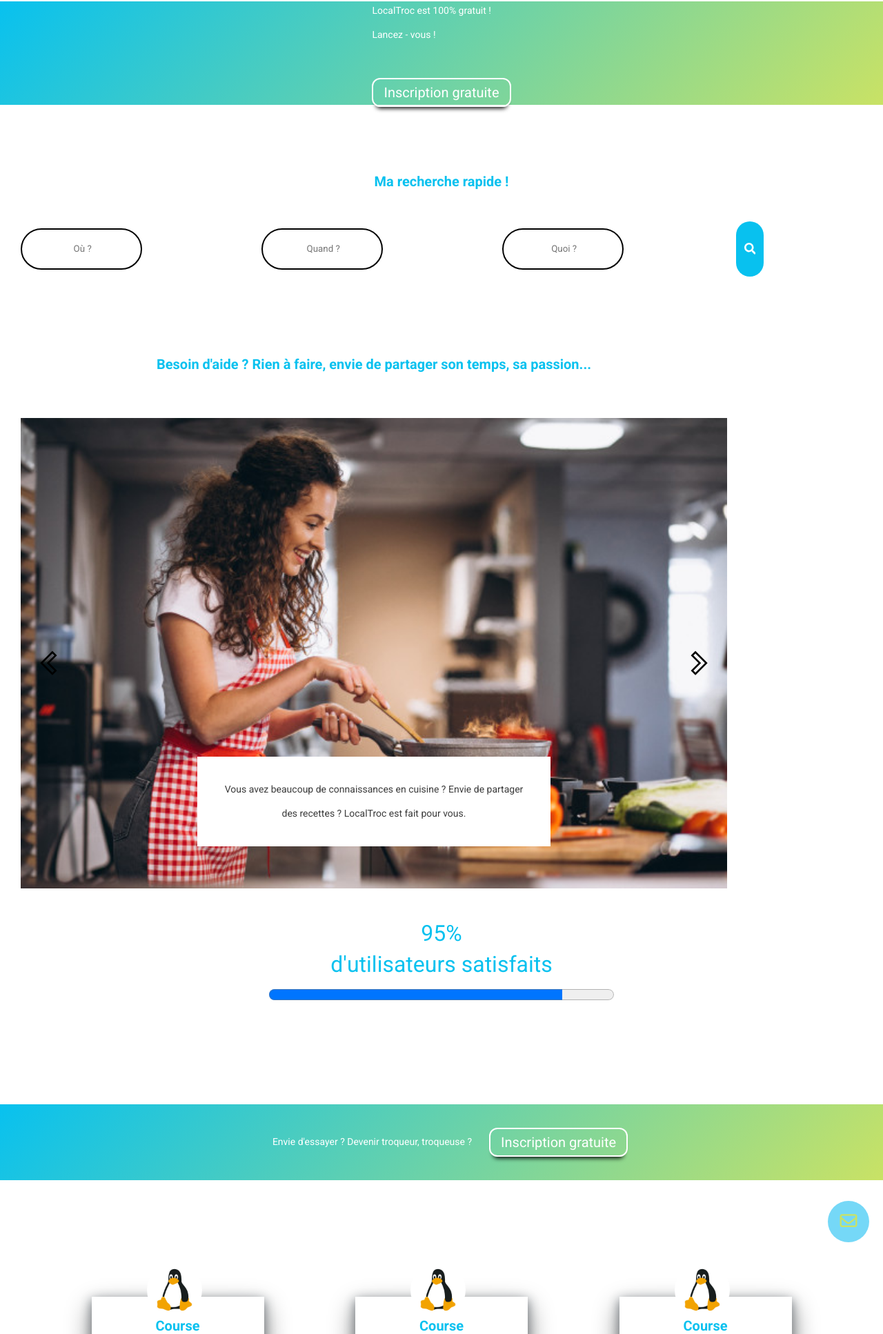
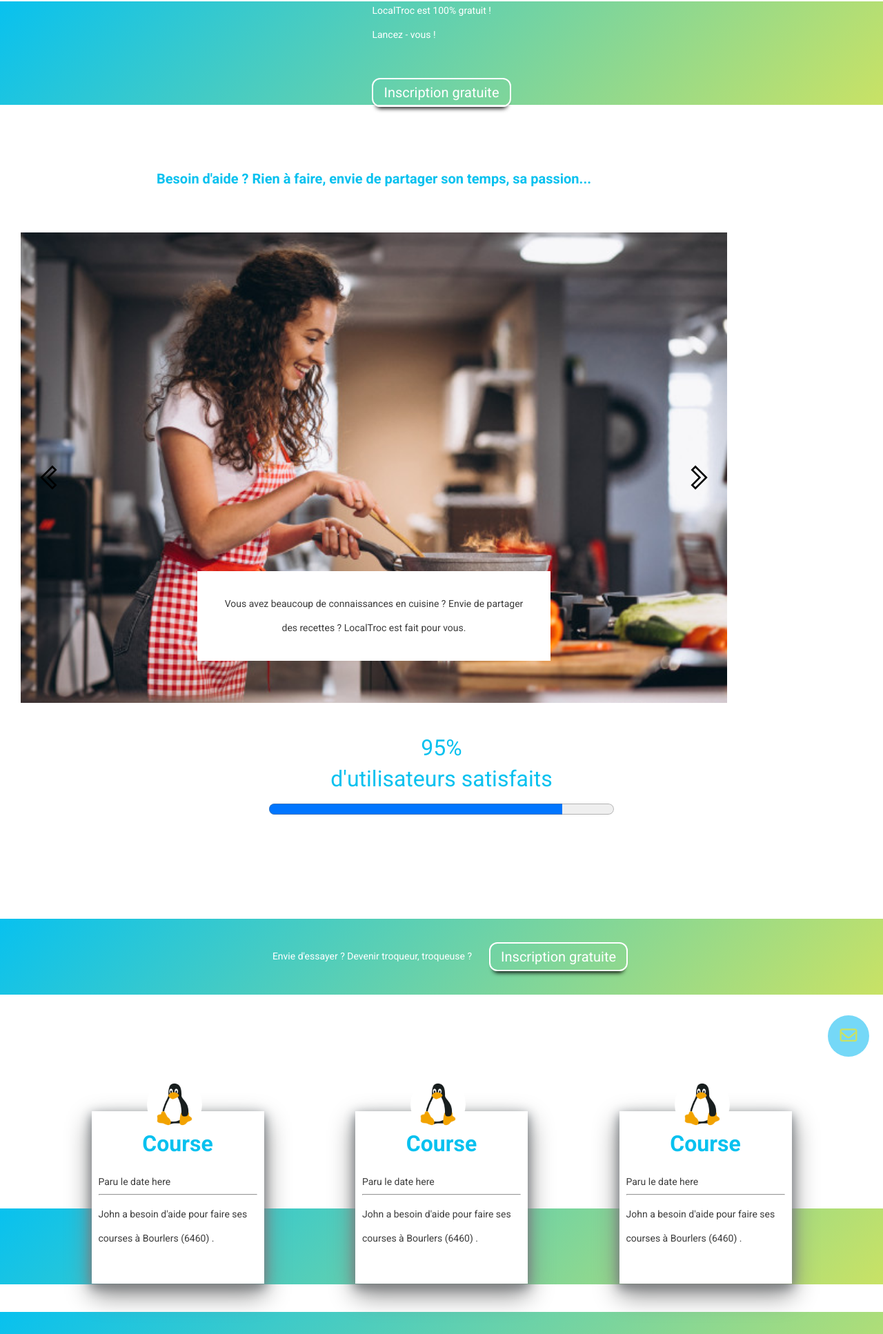
Before and after one commit to Elogeek/LocalTroc, a PHP site: page / in a window 1280 px wide. Shown: the part 825-2759 px from the top of the page at 69% size. Run offline with PHP 8.4, Linux system fonts and the light colour scheme; some libraries are stand-ins or nearby versions.

Commit message:
change design service home page

```diff
--- a/View/home.php
+++ b/View/home.php
@@ -32,19 +32,6 @@ if(!$connected) { ?>
         </div>
     </div><?php
 } ?>
-
-
-
-<div id="div4">
-    <h2>Ma recherche rapide !</h2>
-    <div id="search-bar">
-        <input type="text" placeholder=" Où ?">
-        <input type="text" placeholder=" Quand ?">
-        <input type="text" placeholder=" Quoi ?">
-        <button type="submit" name="header_search_submit" class="button-reset color-inherit db o-60 absolute center-v right-1 hover-primary6"><svg aria-hidden="true" focusable="false" data-prefix="fas" data-icon="search" role="img" xmlns="http://www.w3.org/2000/svg" viewBox="0 0 512 512" class="svg-inline--fa fa-search fa-w-16 fa-fw"><path fill="currentColor" d="M505 442.7L405.3 343c-4.5-4.5-10.6-7-17-7H372c27.6-35.3 44-79.7 44-128C416 93.1 322.9 0 208 0S0 93.1 0 208s93.1 208 208 208c48.3 0 92.7-16.4 128-44v16.3c0 6.4 2.5 12.5 7 17l99.7 99.7c9.4 9.4 24.6 9.4 33.9 0l28.3-28.3c9.4-9.4 9.4-24.6.1-34zM208 336c-70.7 0-128-57.2-128-128 0-70.7 57.2-128 128-128 70.7 0 128 57.2 128 128 0 70.7-57.2 128-128 128z"></path></svg></button>
-        <path fill="currentColor" d="M505 442.7L405.3 343c-4.5-4.5-10.6-7-17-7H372c27.6-35.3 44-79.7 44-128C416 93.1 322.9 0 208 0S0 93.1 0 208s93.1 208 208 208c48.3 0 92.7-16.4 128-44v16.3c0 6.4 2.5 12.5 7 17l99.7 99.7c9.4 9.4 24.6 9.4 33.9 0l28.3-28.3c9.4-9.4 9.4-24.6.1-34zM208 336c-70.7 0-128-57.2-128-128 0-70.7 57.2-128 128-128 70.7 0 128 57.2 128 128 0 70.7-57.2 128-128 128z"></path>
-    </div>
-</div>
 
 <!--articles diapo-->
 <div class="diapo">
@@ -216,38 +203,44 @@ if(!$connected) { ?>
 <div id="div9">
     <!--Affiche près de chez soi, les derniers services create
   quand service terminée === hidden -->
-    <div class="helpRectangle">
-        <div class="imageRectangle"></div>
-        <div class="subjectRectangle">
+    <div class="lastSerivces">
+        <div class="imageRectangle"></div> <!--soit linux où avatar de l' user qui créer le service-->
+        <div class="subjectServices">
             <h2>Course</h2>
+            <span>Paru le date here</span>
+            <hr>
         </div>
-        <div class="descriptionRectangle">
+        <div class="descriptionServices">
             <p>
-                <span class="blue">John</span> a besoin d'aide pour faire ses courses  à <span class="gras"> Bourlers (6460) </span> <span class="timeService">aujourd'hui .</span>
+                <span>John</span> a besoin d'aide pour faire ses courses  à <span> Bourlers (6460) . </span>
             </p>
         </div>
     </div>
 
-    <div class="helpRectangle" id="rect2">
-        <div class="imageRectangle"></div>
-        <div class="subjectRectangle">
+    <div class="lastSerivces">
+        <div class="imageRectangle"></div> <!--soit linux où avatar de l' user qui créer le service-->
+        <div class="subjectServices">
             <h2>Course</h2>
+            <span>Paru le date here</span>
+            <hr>
         </div>
-        <div class="descriptionRectangle">
+        <div class="descriptionServices">
             <p>
-                <span class="blue">John</span> a besoin d'aide pour faire ses courses  à <span class="gras"> Bourlers (6460) </span> <span class="timeService">aujourd'hui .</span>
+                <span>John</span> a besoin d'aide pour faire ses courses  à <span> Bourlers (6460) . </span>
             </p>
         </div>
     </div>
 
-    <div class="helpRectangle">
-        <div class="imageRectangle"></div>
-        <div class="subjectRectangle">
+    <div class="lastSerivces">
+        <div class="imageRectangle"></div> <!--soit linux où avatar de l' user qui créer le service-->
+        <div class="subjectServices">
             <h2>Course</h2>
+            <span>Paru le date here</span>
+            <hr>
         </div>
-        <div class="descriptionRectangle">
+        <div class="descriptionServices">
             <p>
-                <span class="blue">John</span> a besoin d'aide pour faire ses courses  à <span class="gras"> Bourlers (6460) </span> <span class="timeService">aujourd'hui .</span>
+                <span>John</span> a besoin d'aide pour faire ses courses  à <span> Bourlers (6460) . </span>
             </p>
         </div>
     </div>
--- a/assets/css/style.css
+++ b/assets/css/style.css
@@ -108,54 +108,6 @@ h2 {
     font-weight: bold;
 }
 
-/* Design div4 ( search bar)*/
-#div4 {
-    text-align: center;
-    font-weight: bold;
-    color: #08c1ef;
-    padding: 2rem;
-    font-size: 2.5rem;
-}
-
-#div4 h2 {
-    margin: 5rem 0 4rem 0;
-}
-/*search-bar*/
-#search-bar {
-    display: flex;
-    flex-flow: row;
-    justify-content: space-between;
-    align-content: center;
-    width: 100%;
-    height: 8rem;
-    margin-top: 1rem;
-}
-
-#search-bar input {
-    border-radius: 20rem;
-    margin: 1rem;
-    padding: 1rem;
-    border-color: black;
-    border-style: double;
-    text-align: center;
-}
-
-#search-bar button {
-    display: flex;
-    flex-direction: row;
-    justify-content: center;
-    align-items: center;
-    border-radius: 6rem;
-    border-style: hidden;
-    background-color: #08c1ef;
-    color: white;
-    width: 4rem;
-}
-
-#search-bar button:hover {
-    background-color: #c9e265;
-}
-
 /*  DIAPO*/
 #titleDiapo {
     margin: 6rem;
@@ -245,7 +197,7 @@ h2 {
     width: 50rem;
 }
 
-/* Desgin div6 (opinion users via an make service  ) */
+/* Desgin div6 (with btn free registration ) */
 #div6 {
     background: linear-gradient(135deg, #08c1ef 0%, #c9e265 100%);
     width: 100%;
@@ -268,7 +220,6 @@ h2 {
     /*font-size: 3rem;*/
 }
 
-/* Design div 7 : last users opinion */
 #div6 {
     background: linear-gradient(135deg, #08c1ef 0%, #c9e265 100%);
     width: 100%;
@@ -339,7 +290,8 @@ h2 {
     z-index: 1000;
 }
 
-.helpRectangle {
+/*last service create*/
+.lastSerivces {
     background-color: #ffffff;
     box-shadow: 0 15px 35px grey, 0 5px 15px #6c757d;
     transition: transform 0.3s;
@@ -347,26 +299,20 @@ h2 {
     width: 25rem;
     height: 25rem;
     margin-top: -16rem;
+    padding: 1rem;
 }
 
-.rectangle h2 {
+.lastSerivces h2 {
     position: relative;
     text-align: center;
     margin-top: 2rem;
-    font-size: xxx-large;
+    font-size: xx-large;
 }
 
-.blue {
-    color: #08c1ef;
-    font-size: 20px;
+.descriptionServices {
+    margin-top: 1rem;
 }
 
-.gras {
-    font-weight: bold;
-    font-style: italic;
-    color: #c9e265;
-    text-shadow: 2px 2px black;
-}
 
 /* DESIGN  result QUICK SEARCH */
 .containerSearch {
```
